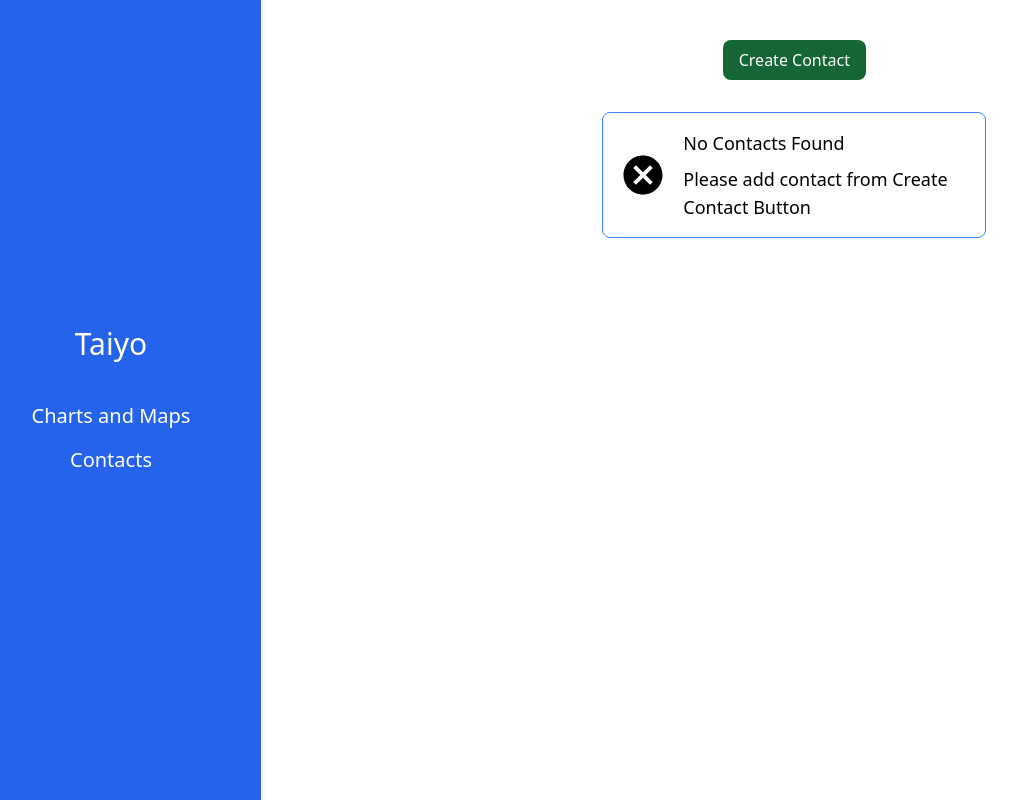
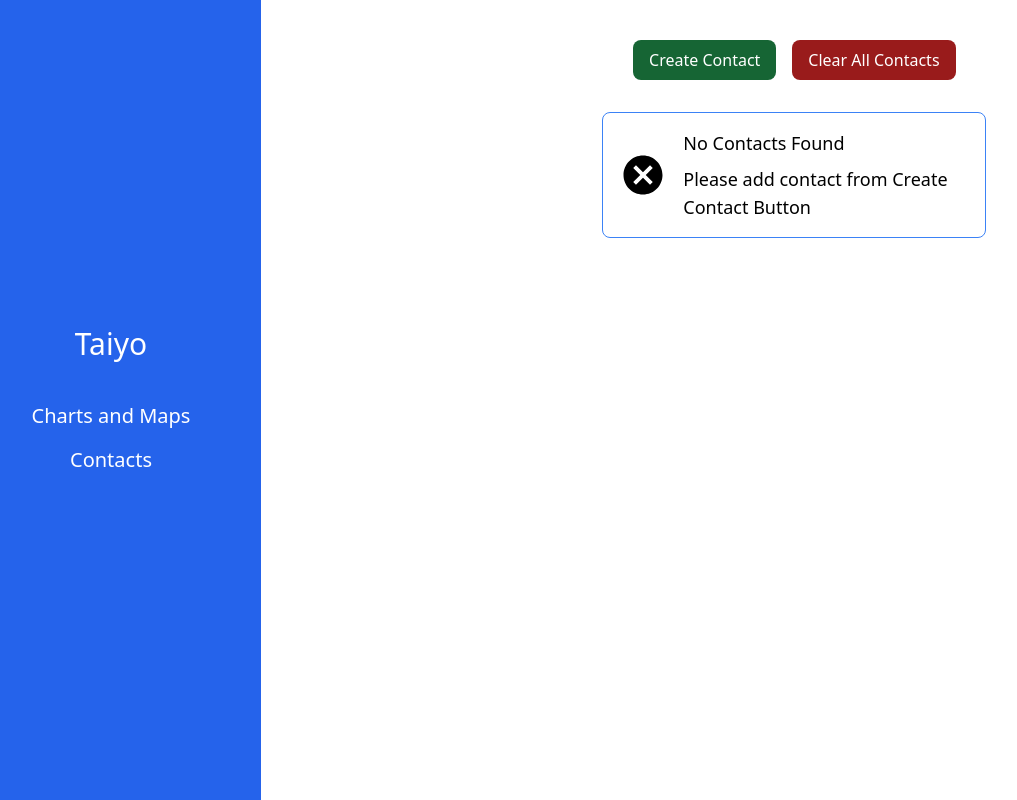
Before and after one commit to hsingla378/taiyo_assignment, a React (Vite) app: page / in a window 1280 px wide. Shown: the top 800 px of the page, without its empty margins (39-1056 px from the left). Built offline with nearby package versions, Linux system fonts and the light colour scheme.

Commit message:
resolve edit bug

```diff
--- a/src/pages/Contacts.tsx
+++ b/src/pages/Contacts.tsx
@@ -5,6 +5,7 @@ import ContactForm from "../components/ContactForm";
 import ContactList from "../components/ContactList";
 import { AppDispatch, RootState } from "../utils/store";
 import { Contact, FormData } from "../utils/types";
+import { clearContacts } from "../utils/contactSlice";
 
 const Contacts: React.FC = () => {
   const [editMode, setEditMode] = React.useState(false);
@@ -27,7 +28,7 @@ const Contacts: React.FC = () => {
   // Handle adding a new contact
   const handleAddContact = () => {
     if (!formData.firstName || !formData.lastName) {
-      alert("Please fill in all fields");
+      toast("Please fill in all fields", { icon: "🚨" });
       return;
     }
 
@@ -112,14 +113,30 @@ const Contacts: React.FC = () => {
     toast.success("Contact deleted successfully");
   };
 
+  // Handle clearing all contacts
+  const handleClearContacts = () => {
+    if (contacts.length === 0) {
+      toast.error("No contacts to clear");
+      return;
+    }
+    dispatch(clearContacts());
+    toast.success("All contacts cleared");
+  };
+
   return (
     <div className="p-6 md:p-10">
       <div className="w-full flex items-center justify-center mb-8">
         <button
-          className="bg-green-800 rounded-lg text-white p-2 px-4"
+          className="bg-green-800 rounded-lg text-white p-2 px-4 mr-4"
           onClick={() => handleShowForm()}
         >
           Create Contact
+        </button>
+        <button
+          className="bg-red-800 rounded-lg text-white p-2 px-4"
+          onClick={handleClearContacts}
+        >
+          Clear All Contacts
         </button>
       </div>
       <ContactList
--- a/src/utils/contactSlice.ts
+++ b/src/utils/contactSlice.ts
@@ -1,6 +1,7 @@
 import { createSlice, PayloadAction } from "@reduxjs/toolkit";
 import { Contact, ContactState } from "./types";
 
+// Initial state with an empty contacts array
 const initialState: ContactState = {
   contacts: [],
 };
@@ -9,21 +10,36 @@ const contactSlice = createSlice({
   name: "contact",
   initialState,
   reducers: {
+    // Add a new contact
     addContact: (state, action: PayloadAction<Contact>) => {
       state.contacts.push(action.payload);
     },
+
+    // Update an existing contact
+    updateContact: (state, action: PayloadAction<Contact>) => {
+      const index = state.contacts.findIndex(
+        (contact) => contact.id === action.payload.id
+      );
+      if (index !== -1) {
+        state.contacts[index] = action.payload;
+      }
+    },
+
+    // Delete a contact
     deleteContact: (state, action: PayloadAction<number>) => {
       state.contacts = state.contacts.filter(
         (contact) => contact.id !== action.payload
       );
     },
+
+    // Clear all contacts
     clearContacts: (state) => {
       state.contacts = [];
     },
   },
 });
 
-export const { addContact, deleteContact, clearContacts } =
+export const { addContact, updateContact, deleteContact, clearContacts } =
   contactSlice.actions;
 
 export default contactSlice.reducer;
```
